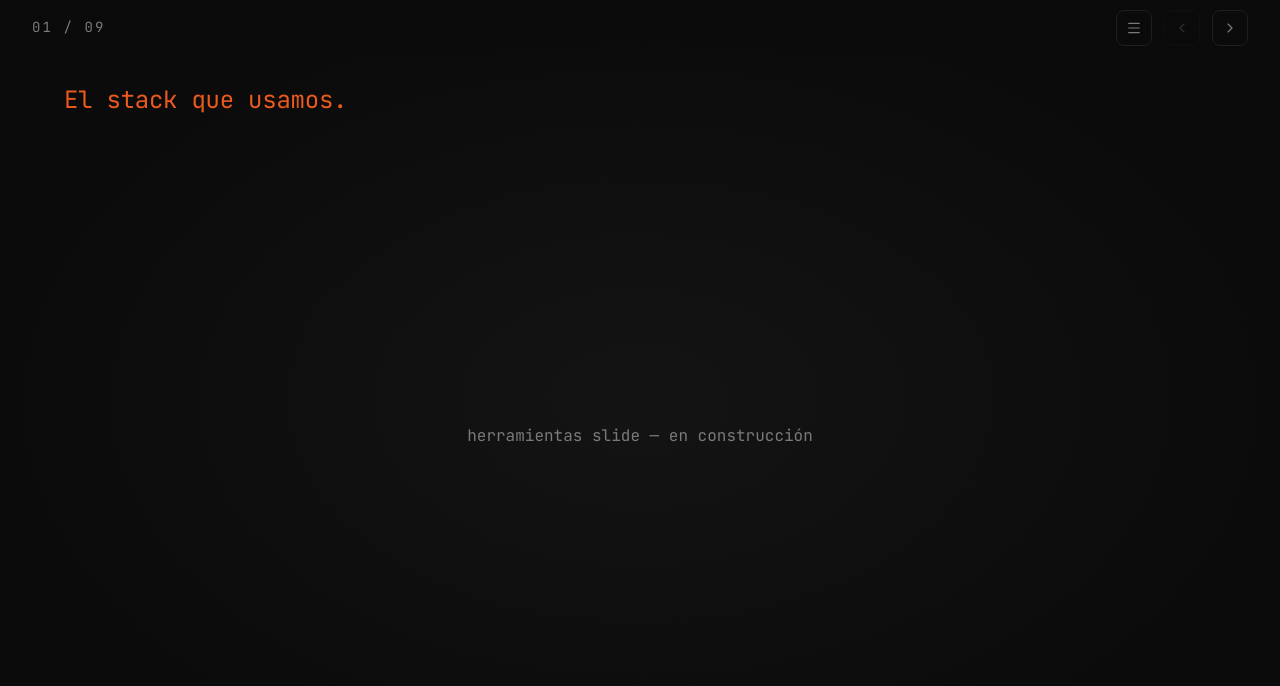
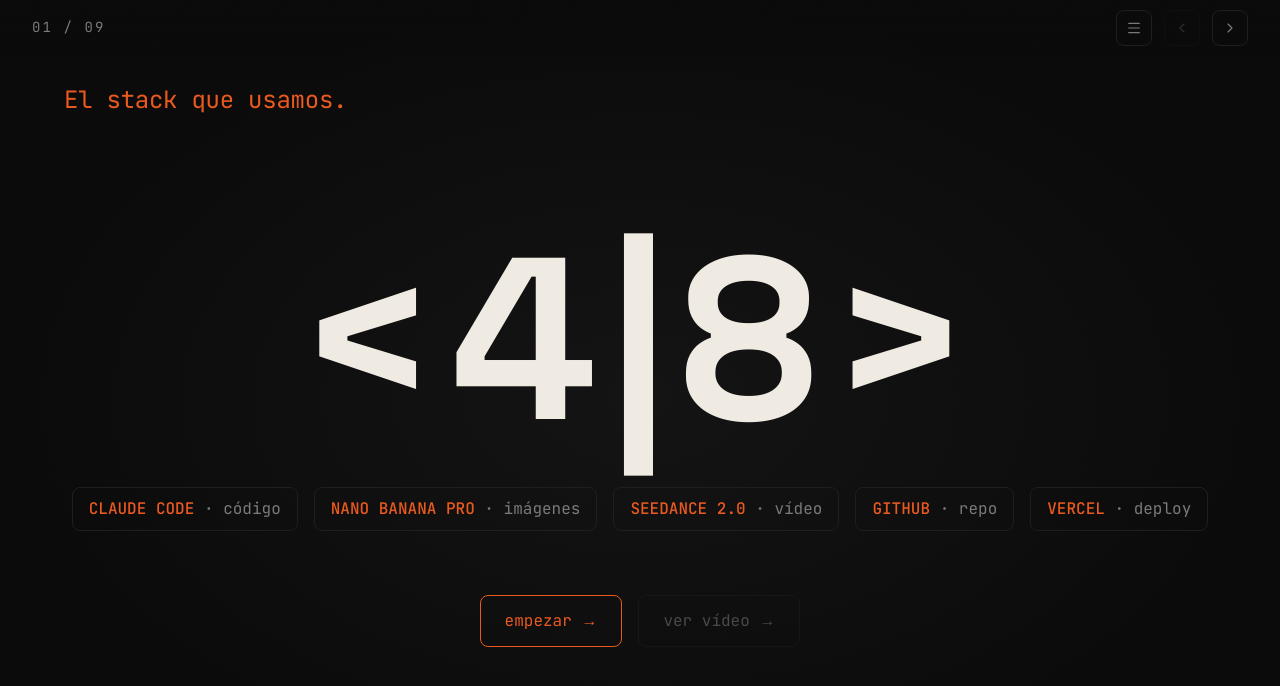
Before and after one commit to Inflanubes/protocol418-clase-crea-tu-web, a Next.js app: page / in a window 1280 px wide. Shown: the top 686 px of the page. Built offline with nearby package versions, Linux system fonts and the light colour scheme.

Commit message:
feat: add AnimatedHero with 5 tool chips and two CTAs (static layout)

```diff
--- /dev/null
+++ b/app/herramientas.module.css
@@ -0,0 +1,2 @@
+/* Slide-level overrides for /herramientas. AnimatedHero ships its own styles;
+   anything page-specific (e.g. background tweaks) goes here. */
--- a/app/page.tsx
+++ b/app/page.tsx
@@ -1,13 +1,12 @@
 import { SlideShell } from '@/components/deck/SlideShell';
+import { AnimatedHero } from '@/components/effects/AnimatedHero';
 import { slideByUrl } from '@/lib/slides';
 
 export default function HerramientasPage() {
   const slide = slideByUrl('/')!;
   return (
     <SlideShell framing={slide.framing}>
-      <div style={{ textAlign: 'center', fontFamily: 'var(--font-mono)', color: 'var(--color-text-muted)' }}>
-        herramientas slide — en construcción
-      </div>
+      <AnimatedHero />
     </SlideShell>
   );
 }
--- /dev/null
+++ b/components/effects/AnimatedHero.module.css
@@ -0,0 +1,82 @@
+.root {
+  display: flex;
+  flex-direction: column;
+  align-items: center;
+  justify-content: center;
+  gap: var(--space-8);
+  width: 100%;
+}
+
+/* Hero — final settled position (small, top of stack).
+   Task 3 adds the big initial state + spin + migrate animation; for now this is just the destination. */
+.hero {
+  display: flex;
+  justify-content: center;
+}
+.glyph {
+  font-family: var(--font-display);
+  font-size: clamp(96px, 18vw, 240px);
+  font-weight: 700;
+  letter-spacing: var(--tracking-display);
+  line-height: 1;
+  display: inline-block;
+}
+
+/* Chips — same visual rhythm as intro.module.css */
+.chips {
+  display: flex;
+  flex-wrap: wrap;
+  justify-content: center;
+  gap: var(--space-4);
+}
+.chip {
+  font-family: var(--font-mono);
+  font-size: var(--fs-body);
+  color: var(--color-text-muted);
+  border: 1px solid var(--color-border);
+  border-radius: var(--radius);
+  padding: var(--space-2) var(--space-4);
+}
+.chip strong {
+  color: var(--color-accent);
+  font-weight: 500;
+}
+
+/* CTAs — primary mirrors intro CTA, secondary is dimmer */
+.ctas {
+  margin-top: var(--space-8);
+  display: flex;
+  flex-wrap: wrap;
+  justify-content: center;
+  gap: var(--space-4);
+}
+.ctaPrimary {
+  font-family: var(--font-mono);
+  font-size: var(--fs-body);
+  color: var(--color-accent);
+  border: 1px solid var(--color-accent);
+  border-radius: var(--radius);
+  padding: var(--space-3) var(--space-6);
+  transition: background 160ms ease, color 160ms ease;
+}
+.ctaPrimary:hover {
+  background: var(--color-accent);
+  color: var(--color-bg);
+}
+.ctaSecondary {
+  font-family: var(--font-mono);
+  font-size: var(--fs-body);
+  color: var(--color-text-muted);
+  border: 1px solid var(--color-border);
+  border-radius: var(--radius);
+  padding: var(--space-3) var(--space-6);
+  transition: color 160ms ease, border-color 160ms ease;
+}
+.ctaSecondary:hover {
+  color: var(--color-text);
+  border-color: var(--color-text);
+}
+.ctaDisabled {
+  pointer-events: none;
+  opacity: 0.55;
+}
--- /dev/null
+++ b/components/effects/AnimatedHero.tsx
@@ -0,0 +1,51 @@
+import Link from 'next/link';
+import { Typewriter } from './Typewriter';
+import styles from './AnimatedHero.module.css';
+
+const TOOLS = [
+  { name: 'CLAUDE CODE',     role: 'código' },
+  { name: 'NANO BANANA PRO', role: 'imágenes' },
+  { name: 'SEEDANCE 2.0',    role: 'vídeo' },
+  { name: 'GITHUB',          role: 'repo' },
+  { name: 'VERCEL',          role: 'deploy' },
+];
+
+// TODO: reemplazar con URL final del vídeo de YouTube cuando la usuaria la proporcione.
+// Mientras valga '#', el CTA renderiza visualmente pero no es navegable (aria-disabled + tabIndex -1 + pointer-events none).
+const YOUTUBE_VIDEO_URL = '#';
+
+export function AnimatedHero() {
+  const ytDisabled = YOUTUBE_VIDEO_URL === '#';
+
+  return (
+    <div className={styles.root}>
+      <div className={styles.hero}>
+        <span className={styles.glyph}>&lt;4|8&gt;</span>
+      </div>
+
+      <div className={styles.chips}>
+        {TOOLS.map((t, i) => (
+          <div
+            key={t.name}
+            className={styles.chip}
+            style={{ ['--i' as string]: i }}
+          >
+            <strong>{t.name}</strong> · <Typewriter text={t.role} startDelayMs={1400 + i * 150 + 320} speedMs={45} />
+          </div>
+        ))}
+      </div>
+
+      <div className={styles.ctas}>
+        <Link href="/intro" className={styles.ctaPrimary}>empezar →</Link>
+        <Link
+          href={YOUTUBE_VIDEO_URL}
+          className={ytDisabled ? `${styles.ctaSecondary} ${styles.ctaDisabled}` : styles.ctaSecondary}
+          aria-disabled={ytDisabled || undefined}
+          tabIndex={ytDisabled ? -1 : undefined}
+        >
+          ver vídeo →
+        </Link>
+      </div>
+    </div>
+  );
+}
```
